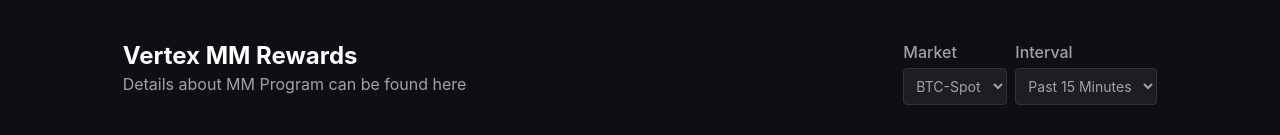
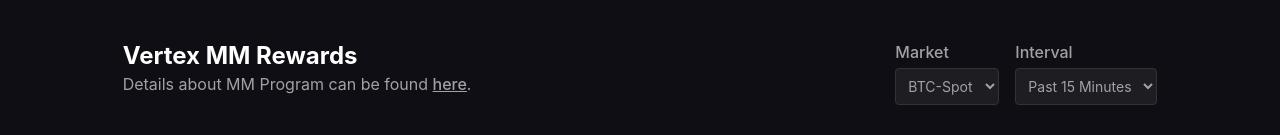
Before and after one commit to josephl37/vertex-mm-dashboard, a React (Create React App) app: page / in a window 1280 px wide. Shown: the top 135 px of the page. Built offline with nearby package versions, Linux system fonts and the light colour scheme.

Commit message:
added tooltips

```diff
--- a/package.json
+++ b/package.json
@@ -9,6 +9,7 @@
     "react": "^18.2.0",
     "react-dom": "^18.2.0",
     "react-scripts": "5.0.1",
+    "react-tooltip": "^5.11.1",
     "web-vitals": "^2.1.4"
   },
   "scripts": {
--- a/src/components/header.js
+++ b/src/components/header.js
@@ -4,10 +4,19 @@
       <div>
         <p className="text-white text-2xl font-bold">Vertex MM Rewards</p>
         <p className="text-gray-1">
-          Details about MM Program can be found here
+          Details about MM Program can be found{" "}
+          <a
+            href="https://vertex-protocol.gitbook.io/docs/community-token-and-dao/trading-rewards"
+            target="_blank"
+            rel="noreferrer"
+            className="underline font-medium"
+          >
+            here
+          </a>
+          .
         </p>
       </div>
-      <div className="flex gap-2">
+      <div className="flex gap-4">
         <div>
           <label for="market" class="block mb-1 font-medium text-gray-1">
             Market
--- a/src/components/top-dashboard.js
+++ b/src/components/top-dashboard.js
@@ -1,35 +1,60 @@
+import { Tooltip } from "react-tooltip";
 import infoSvg from "../public/information-circle.svg";
 
 function TopDashboard() {
   return (
-    <div className="flex gap-4 mt-8 mx-4">
-      <div className="w-1/3 bg-gray-3 border border-gray-2 rounded">
+    <div className="grid md:grid-cols-3 gap-4 grid-cols-1 mt-8 mx-4">
+      <div className="bg-gray-3 border border-gray-2 rounded">
         <div className="flex justify-between mx-2 mt-2">
           <p className="text-gray-1 font-medium">Current Epoch</p>
-          <img src={infoSvg} alt="info" />
+          <img
+            src={infoSvg}
+            alt="info"
+            data-tooltip-id="my-tooltip"
+            data-tooltip-html="Each epoch lasts 28 days.<br />There are a total of 6 epochs."
+          />
         </div>
         <div className="flex justify-center mt-4 mb-6">
           <p className="text-white text-6xl font-medium">1</p>
         </div>
       </div>
-      <div className="w-1/3 bg-gray-3 border border-gray-2 rounded">
+      <div className="bg-gray-3 border border-gray-2 rounded">
         <div className="flex justify-between mx-2 mt-2">
           <p className="text-gray-1 font-medium">Reward Coefficient</p>
-          <img src={infoSvg} alt="info" />
+          <img
+            src={infoSvg}
+            alt="info"
+            data-tooltip-id="my-tooltip"
+            data-tooltip-html="A relative measure of how much $VRTX<br />is earned for a constant level of liquidity<br />(a constant depth and spread). A value of<br />1.00 is average. To mazimize rewards per<br />liquidity provided, one would provide<br />liquidity into the markets with the highest<br />reward coefficients."
+          />
         </div>
         <div className="flex justify-center mt-4 mb-6">
           <p className="text-white text-6xl font-medium">3.13</p>
         </div>
       </div>
-      <div className="w-1/3 bg-gray-3 border border-gray-2 rounded">
+      <div className="bg-gray-3 border border-gray-2 rounded">
         <div className="flex justify-between mx-2 mt-2">
           <p className="text-gray-1 font-medium">Total MMs</p>
-          <img src={infoSvg} alt="info" />
+          <img
+            src={infoSvg}
+            alt="info"
+            data-tooltip-id="my-tooltip"
+            data-tooltip-html="The total amount of market makers<br />in a given market."
+          />
         </div>
         <div className="flex justify-center mt-4 mb-6">
           <p className="text-white text-6xl font-medium">12</p>
         </div>
       </div>
+      <Tooltip
+        id="my-tooltip"
+        style={{
+          backgroundColor: "rgb(42, 42, 47)",
+          color: "#A2A2A6",
+          opacity: 1,
+        }}
+        place="bottom"
+      />
     </div>
   );
 }
--- a/src/index.js
+++ b/src/index.js
@@ -2,6 +2,7 @@
 import ReactDOM from 'react-dom/client';
 import './index.css';
 import App from './App';
+import 'react-tooltip/dist/react-tooltip.css';
 
 const root = ReactDOM.createRoot(document.getElementById('root'));
 root.render(
```
Also changed, not shown: 1 other file (tests, documents, lock files or other folders).
